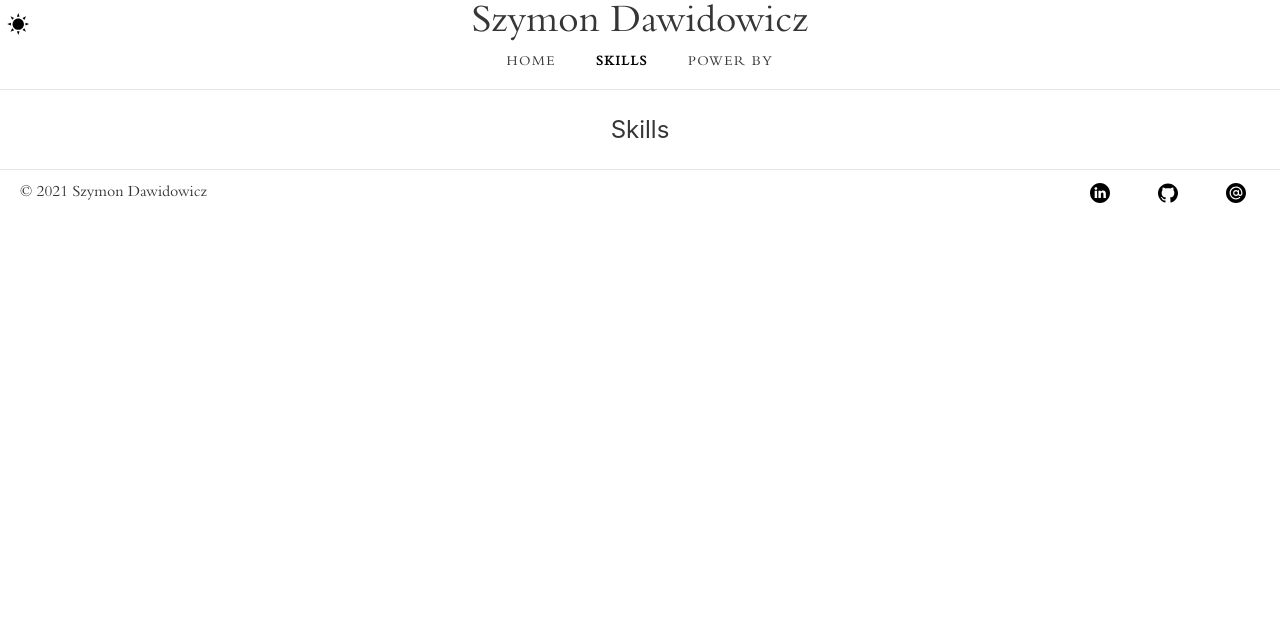
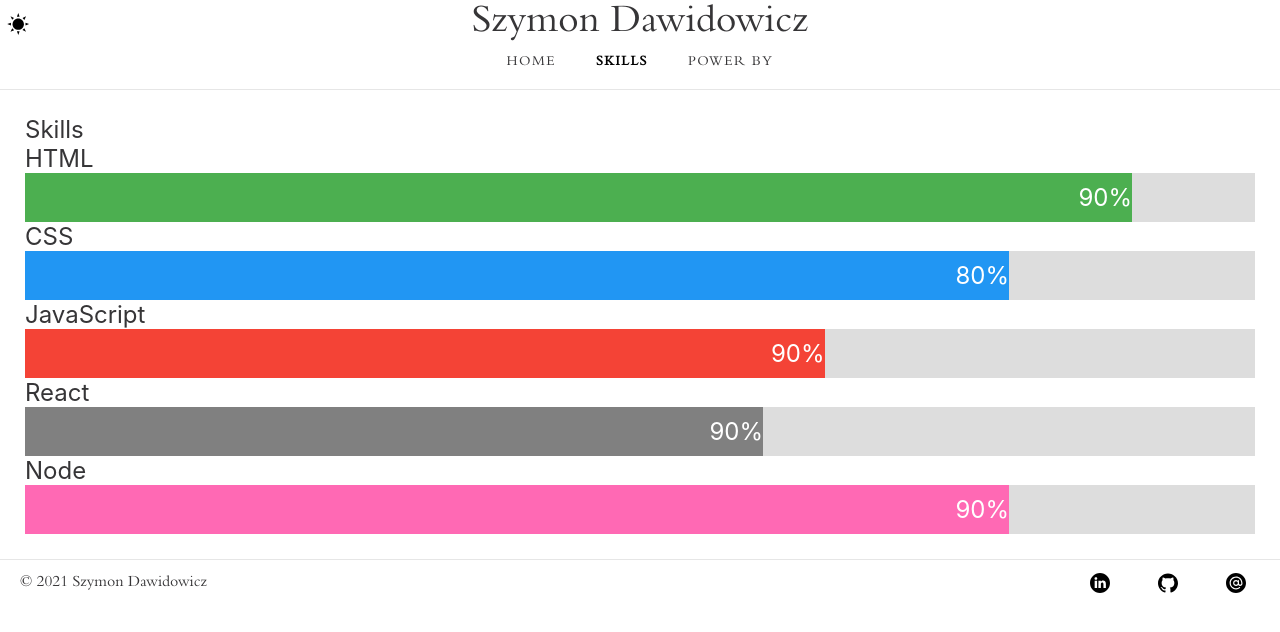
Before and after one commit to mar1n/switch-theme, a React (Create React App) app: page /skills in a window 1280 px wide. Shown: the top 632 px of the page. Built offline with nearby package versions, Linux system fonts and the light colour scheme; a web font is replaced by a local one.

Commit message:
skills bar html, css

```diff
--- a/src/App.js
+++ b/src/App.js
@@ -105,6 +105,7 @@ const StyledMain = Styled.article`
   align-items: center;
   gap: 30px;
   @media (max-width: 480px) {
+    gap: 0px;
     > * {
       margin: 0 0 20px 0px;
     }
--- a/src/components/Skills.js
+++ b/src/components/Skills.js
@@ -5,6 +5,26 @@ const Skills = () => {
     return(
         <StyledSkills>
             <h1>Skills</h1>
+            <p>HTML</p>
+            <div className="container">
+                <div className="skills html">90%</div>
+            </div>
+            <p>CSS</p>
+            <div className="container">
+                <div className="skills css">80%</div>
+            </div>
+            <p>JavaScript</p>
+            <div className="container">
+                <div className="skills js">90%</div>
+            </div>
+            <p>React</p>
+            <div className="container">
+                <div className="skills react">90%</div>
+            </div>
+            <p>Node</p>
+            <div className="container">
+                <div className="skills node">90%</div>
+            </div>
         </StyledSkills>
     )
 }
@@ -12,5 +32,21 @@ const Skills = () => {
 export default Skills;
 
 const StyledSkills = Styled.div`
+    width: 100%;
+    .container {
+        width: 100%;
+        background-color: #ddd;
+    }
 
+    .skills {
+        text-align: right;
+        padding-top: 10px;
+        padding-bottom: 10px;
+        color: white;
+    }
+    .html { width: 90%; background-color: #4CAF50;}
+    .css { width: 80%; background-color: #2196F3;}
+    .js { width: 65%; background-color: #f44336;}
+    .react { width: 60%; background-color: #808080;}
+    .node { width: 80%; background-color: hotpink;}
 `;
--- a/src/components/Video.js
+++ b/src/components/Video.js
@@ -5,7 +5,7 @@ const Video = () => {
   return (
     <StyledVideoBox>
       <StyledVideo>
-        <video width="400" playsInline webkit-playsInline autoPlay muted loop>
+        <video width="400" playsInline webkit-playsInline autoPlay defaultMuted muted loop>
           <source
             src="//www-static.cdn-one.com/images/onecom/pages/frontpage/FrontpageHeader-preview.mp4"
             type="video/mp4"
```
Also changed, not shown: 1 other file (tests, documents, lock files or other folders).
